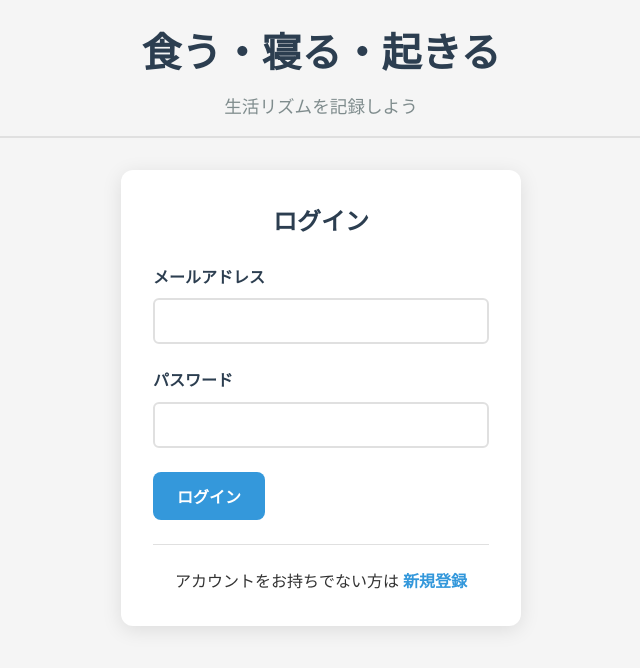
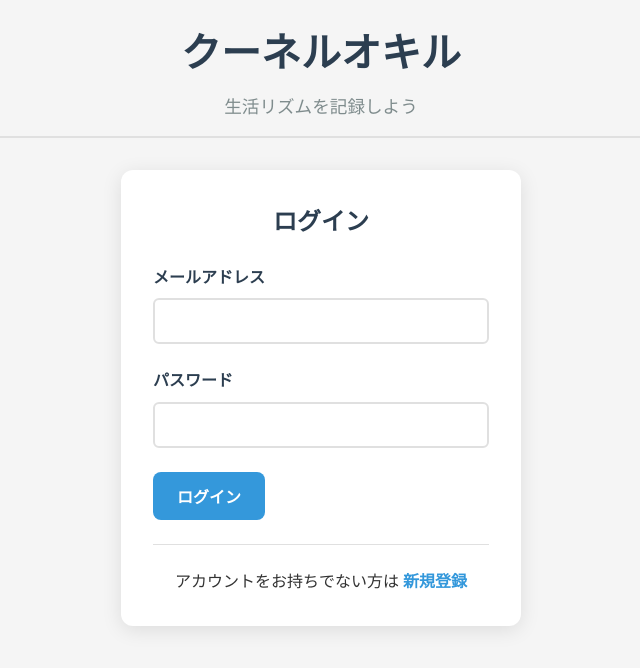
Before and after one commit to murasakitune/ku-neru-okiru, a website: page public/index.html in a window 1280 px wide. Shown: the whole page, without its empty margins (319-959 px from the left). Drawn offline with nearby package versions, Linux system fonts and the light colour scheme.

Commit message:
ちょっとしたタイトルの変更

```diff
--- a/public/index.html
+++ b/public/index.html
@@ -3,14 +3,14 @@
 <head>
     <meta charset="UTF-8">
     <meta name="viewport" content="width=device-width, initial-scale=1.0">
-    <title>食う・寝る・起きる - ログイン</title>
+    <title>クーネルオキル - ログイン</title>
     <link rel="stylesheet" href="styles.css">
     <script src="https://cdn.jsdelivr.net/npm/@supabase/supabase-js@2"></script>
 </head>
 <body>
     <div class="container">
         <header>
-            <h1>食う・寝る・起きる</h1>
+            <h1>クーネルオキル</h1>
             <p>生活リズムを記録しよう</p>
         </header>
 
```
